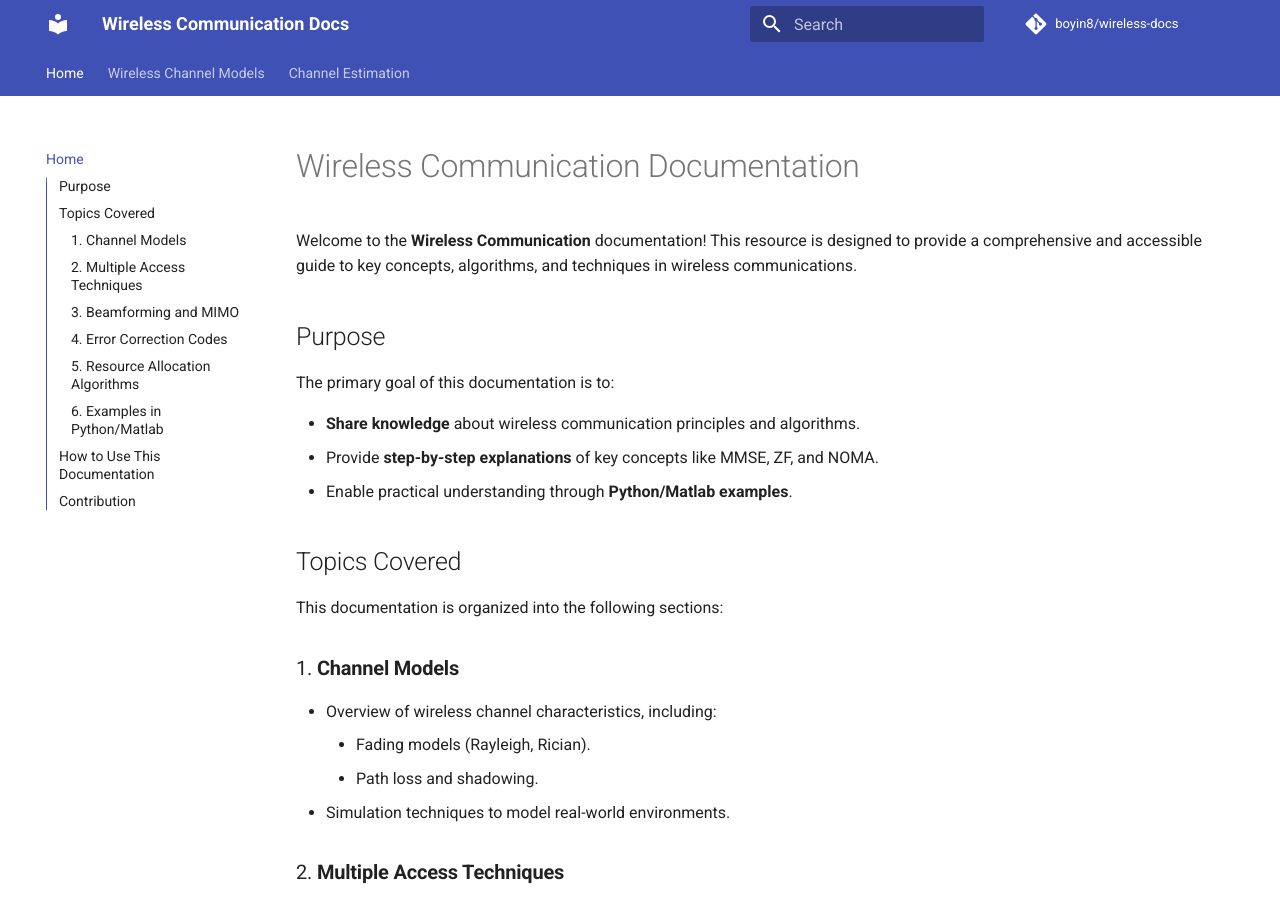
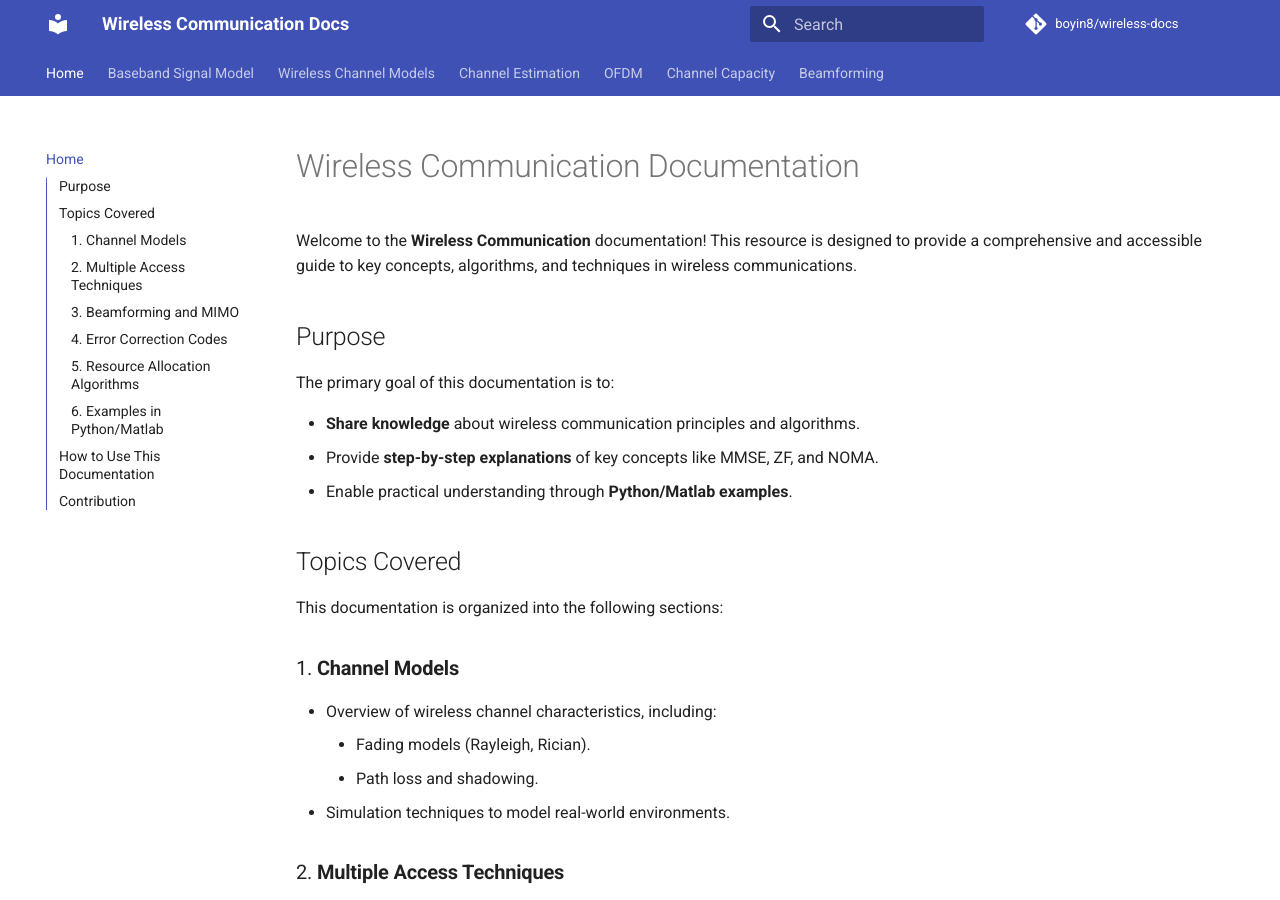
Before and after one commit to boyin8/wireless-docs, an MkDocs documentation site: the page built from docs/index.md, in a window 1280 px wide and 900 px high. Built offline with MkDocs 1.6.1 and Material for MkDocs 9.7.7, drawn with Linux system fonts in a browser that asks for light colours; comment, search, counter and statistics services are not loaded.

Commit message:
Update mkdocs.yml

```diff
--- a/mkdocs.yml
+++ b/mkdocs.yml
@@ -9,8 +9,12 @@ copyright: Copyright &copy; 2024 ~ now | Bo Yin
 
 nav:
   - Home: index.md
+  - Baseband Signal Model: baseband_signal.md
   - Wireless Channel Models: channel_models.md
   - Channel Estimation: channel_estimation.md
+  - OFDM: ofdm.md
+  - Channel Capacity: channel_capacity.md
+  - Beamforming: beamforming.md
 
 theme:
   name: material
```
